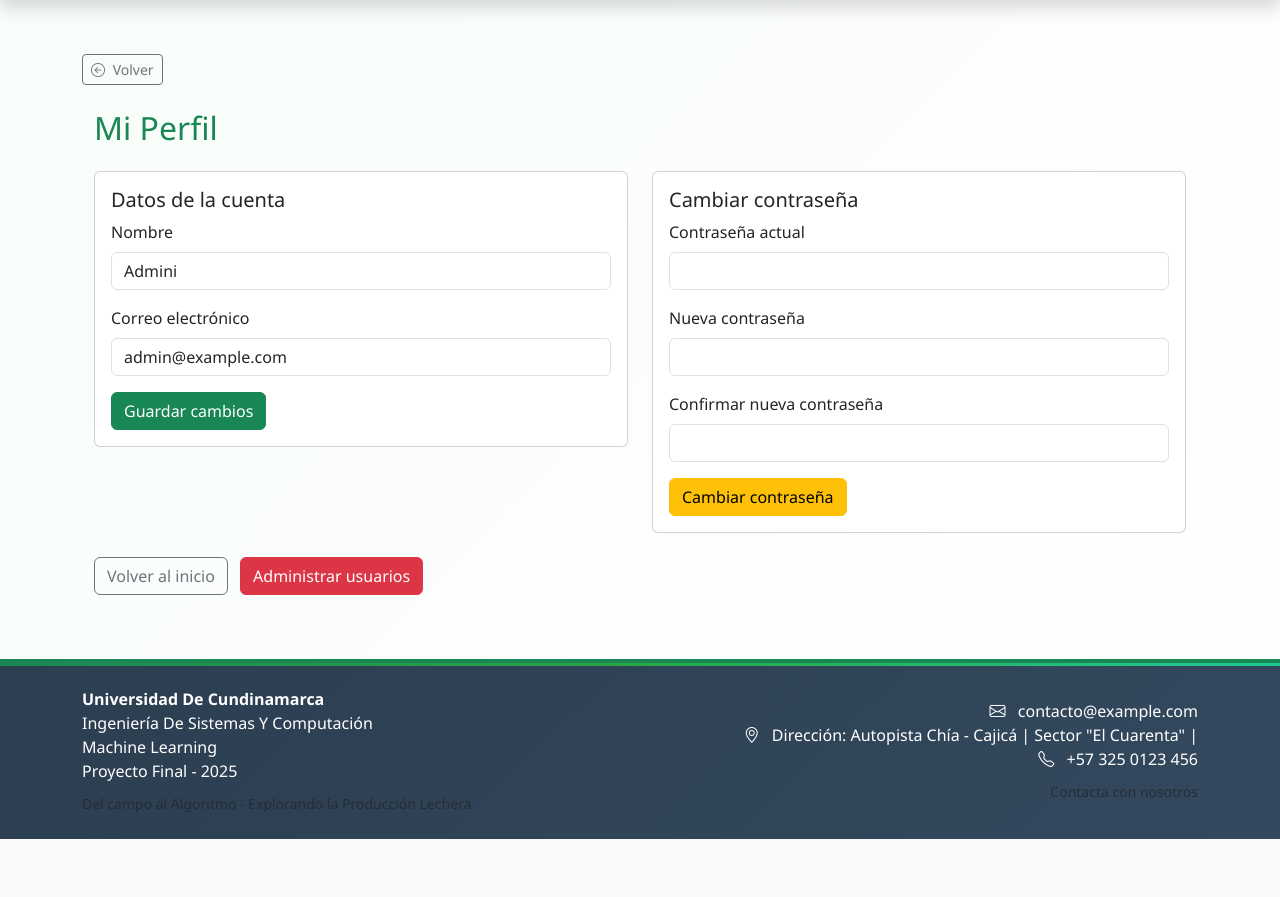
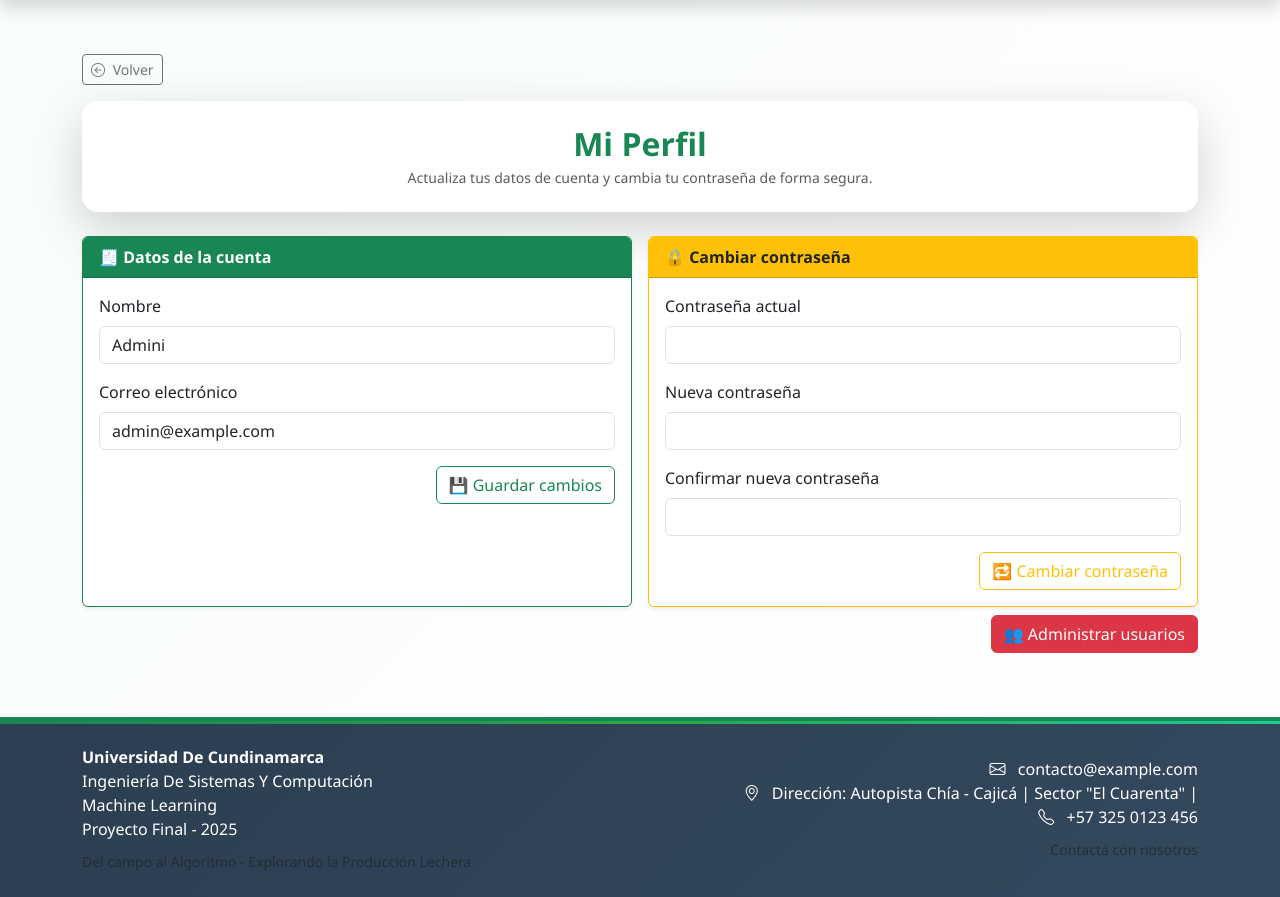
Before and after one commit to Mireya-Garzon-A/Proyecto-Final-ML, a Flask app: page /perfil in a window 1280 px wide. Shown: the part 56-953 px from the top of the page. Before the commit the page ends 895 px from the top, so only its background shows below. Run offline with Flask 3, Linux system fonts and the light colour scheme; the visitor is signed in with stand-in values (Sample User, id 1); data that the repository does not hold is empty.

Commit message:
Correccion de errores en la visualización de datos en mis consultas y mejora visuaal en plantillas de perfil

```diff
--- a/app.py
+++ b/app.py
@@ -13,6 +13,7 @@ from pathlib import Path
 from flask_sqlalchemy import SQLAlchemy
 from flask_login import LoginManager, login_user, logout_user, login_required, current_user
 from datetime import datetime, timedelta
+import pytz
 
 from inversion import inversion_bp
 from acopio import acopio_bp
@@ -41,6 +42,33 @@ os.makedirs(os.path.dirname(db_path), exist_ok=True)
 # Formato de URI absoluto (tres slashes + path absoluto)
 app.config['SQLALCHEMY_DATABASE_URI'] = f"sqlite:///{db_path}"
 app.config['SQLALCHEMY_TRACK_MODIFICATIONS'] = False
+
+# Filtro Jinja para formatear fechas en hora local de Colombia (America/Bogota)
+def format_colombia(value, fmt="%Y-%m-%d %H:%M"):
+    """Convierte un datetime (naive o timezone-aware) a la zona America/Bogota y lo formatea.
+
+    - Si el valor es None devuelve cadena vacía.
+    - Si el datetime es naive se asume que está en UTC.
+    - Usa pytz para asegurar compatibilidad con las dependencias del proyecto.
+    """
+    if not value:
+        return ''
+    try:
+        tz_target = pytz.timezone('America/Bogota')
+        # Si es naive, asumir UTC
+        if value.tzinfo is None or value.tzinfo.utcoffset(value) is None:
+            value = pytz.UTC.localize(value)
+        local = value.astimezone(tz_target)
+        return local.strftime(fmt)
+    except Exception:
+        try:
+            # fallback simple
+            return value.strftime(fmt)
+        except Exception:
+            return str(value)
+
+# Registrar filtro en Jinja
+app.jinja_env.filters['format_colombia'] = format_colombia
 
 # Inicializar base de datos usando la instancia compartida
 from database import db
--- a/templates/perfil.html
+++ b/templates/perfil.html
@@ -5,22 +5,29 @@
 {% block title %}Mi Perfil{% endblock %}
 
 {% block content %}
-<div class="container mt-4">
-    <h2 class="mb-4 text-success">Mi Perfil</h2>
+<div class="card shadow-lg border-0 mb-4 rounded-4">
+    <div class="card-body text-center py-4">
+        <h2 class="fw-bold text-success mb-1">Mi Perfil</h2>
+        <p class="text-muted small mb-0">Actualiza tus datos de cuenta y cambia tu contraseña de forma segura.</p>
+    </div>
+</div>
 
 {% with messages = get_flashed_messages(with_categories=true) %}
     {% if messages %}
         {% for category, message in messages %}
-          <div class="alert alert-{{ category }}">{{ message }}</div>
+            <div class="alert alert-{{ 'danger' if category == 'error' else category }} alert-dismissible fade show" role="alert">
+                {{ message }}
+                <button type="button" class="btn-close" data-bs-dismiss="alert"></button>
+            </div>
         {% endfor %}
     {% endif %}
 {% endwith %}
 
-    <div class="row">
+<div class="row g-3">
     <div class="col-md-6">
-            <div class="card mb-4">
+        <div class="card h-100 border-success shadow-sm">
+            <div class="card-header bg-success text-white fw-bold">🧾 Datos de la cuenta</div>
             <div class="card-body">
-                    <h5 class="card-title">Datos de la cuenta</h5>
                 <form method="post">
                     <div class="mb-3">
                         <label class="form-label">Nombre</label>
@@ -30,16 +37,18 @@
                         <label class="form-label">Correo electrónico</label>
                         <input type="email" name="email" class="form-control" value="{{ user.email }}" required>
                     </div>
-                        <button type="submit" name="update_profile" class="btn btn-success">Guardar cambios</button>
+                    <div class="text-end">
+                        <button type="submit" name="update_profile" class="btn btn-outline-success">💾 Guardar cambios</button>
+                    </div>
                 </form>
             </div>
         </div>
     </div>
 
     <div class="col-md-6">
-            <div class="card mb-4">
+        <div class="card h-100 border-warning shadow-sm">
+            <div class="card-header bg-warning text-dark fw-bold">🔒 Cambiar contraseña</div>
             <div class="card-body">
-                    <h5 class="card-title">Cambiar contraseña</h5>
                 <form method="post">
                     <div class="mb-3">
                         <label class="form-label">Contraseña actual</label>
@@ -53,18 +62,19 @@
                         <label class="form-label">Confirmar nueva contraseña</label>
                         <input type="password" name="confirm_password" class="form-control" required>
                     </div>
-                        <button type="submit" name="change_password" class="btn btn-warning">Cambiar contraseña</button>
+                    <div class="text-end">
+                        <button type="submit" name="change_password" class="btn btn-outline-warning">🔁 Cambiar contraseña</button>
+                    </div>
                 </form>
             </div>
         </div>
     </div>
+
+    <div class="col-12 text-end mt-2">
+
+        {% if user.email == 'admin@example.com' or user.is_admin %}
+            <a href="{{ url_for('perfil.admin_users') }}" class="btn btn-danger ms-2">👥 Administrar usuarios</a>
+        {% endif %}
     </div>
-
-    {# Botón para volver al inicio; el botón de administración aparece solo para administradores #}
-    <a href="{{ url_for('inicio') }}" class="btn btn-outline-secondary">Volver al inicio</a>
-    {% if user.email == 'admin@example.com' or user.is_admin %}
-        <a href="{{ url_for('perfil.admin_users') }}" class="btn btn-danger ms-2">Administrar usuarios</a>
-    {% endif %}
-
 </div>
 {% endblock %}
```
Also changed, not shown: templates/admin_users.html (+15 -9 lines), templates/mis_consulta_view.html (+14 -38 lines), templates/mis_consultas.html (+8 -8 lines), templates/mis_consultas_form.html (+6 -4 lines), instance/usuarios.db. Lines whose indentation alone changed are shown as unchanged.
